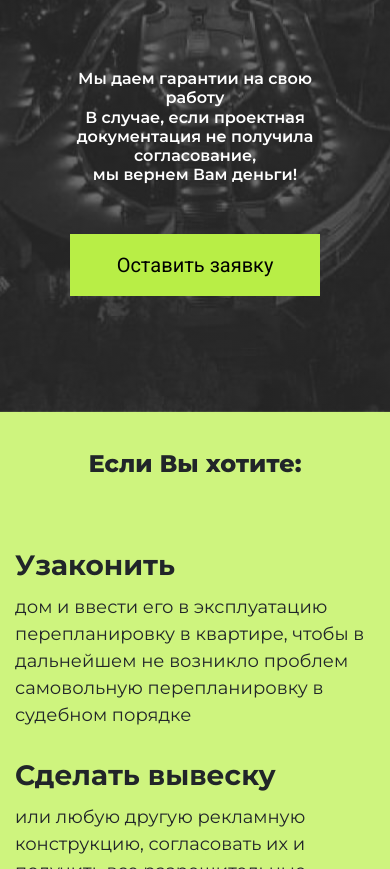
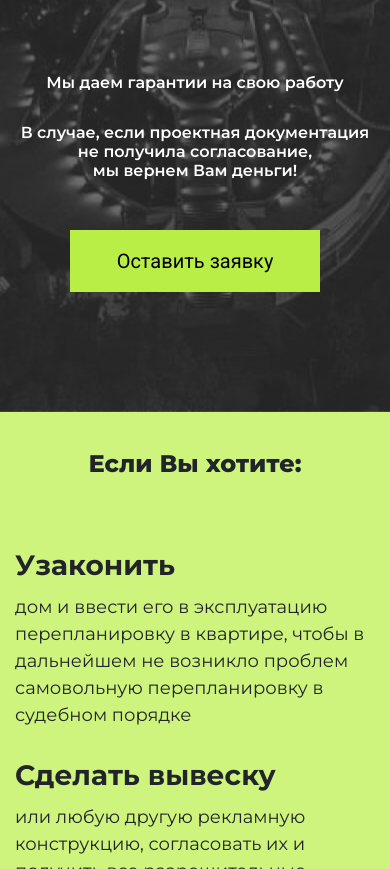
Before and after one commit to theowindand/firstProjectVer2, a website: page index.html in a window 390 px wide. Shown: the part 1383-2252 px from the top of the page. Drawn offline with nearby package versions, Linux system fonts and the light colour scheme.

Commit message:
Add files via upload

```diff
--- a/css/style.css
+++ b/css/style.css
@@ -1036,6 +1036,14 @@ footer, .footer {
 		margin: 0 auto;
 	}
 
+	.project-in-digits .h3:first-child {
+		margin-bottom: 30px;
+	}
+
+	.project-in-digits .h3 {
+		max-width: 100%;
+	}
+
 	.we-guarantee {
 		margin-top: 76px;
 	}
```
